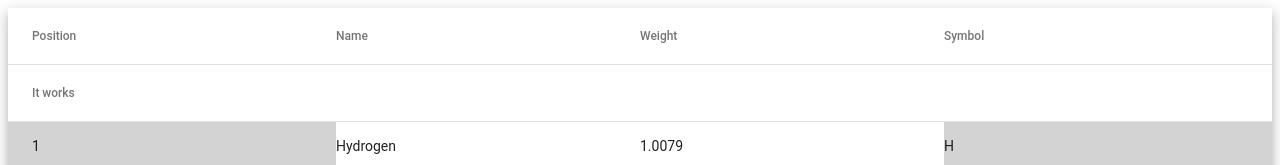
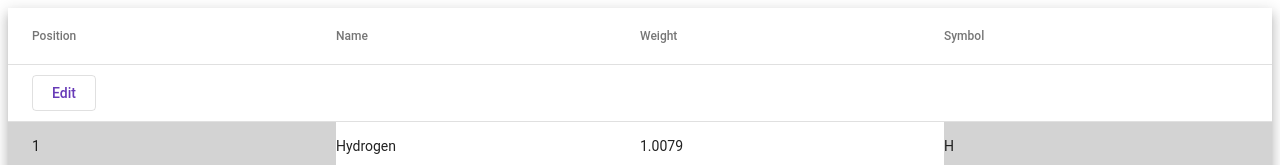
Before and after one commit to ankitpriyarup/inline-edit, an Angular app: page / in a window 1280 px wide. Shown: the top 165 px of the page. Built offline with nearby package versions, Linux system fonts and the light colour scheme.

Commit message:
3 files modified

```diff
--- a/src/app/app.component.html
+++ b/src/app/app.component.html
@@ -1,4 +1,4 @@
-<mat-table #table inlineEdit [dataSource]="dataSource" class="mat-elevation-z8">
+<mat-table inlineEdit [dataSource]="dataSource" class="mat-elevation-z8">
   <ng-container
     *ngFor="let column of columns; let columnIndex = index"
     [matColumnDef]="column.name"
@@ -13,7 +13,9 @@
     >
   </ng-container>
 
-  <inline-edit-controls></inline-edit-controls>
+  <inline-edit-controls>
+    <div class="read-header">Filters go here...</div>
+  </inline-edit-controls>
 
   <mat-header-row
     *matHeaderRowDef="displayedColumns; sticky: true"
--- a/src/app/app.module.ts
+++ b/src/app/app.module.ts
@@ -9,9 +9,10 @@ import {
   InlineEditControls,
   InlineEditDirective,
 } from './inline-edit.directive';
+import { MatButtonModule } from '@angular/material/button';
 
 @NgModule({
-  imports: [BrowserModule, FormsModule, MatTableModule],
+  imports: [BrowserModule, FormsModule, MatTableModule, MatButtonModule],
   declarations: [
     AppComponent,
     HelloComponent,
--- a/src/app/inline-edit.directive.ts
+++ b/src/app/inline-edit.directive.ts
@@ -242,7 +242,10 @@ export class InlineEditDirective {
   template: `
   <ng-container matColumnDef="inline-edit-controls">
     <mat-header-cell *matHeaderCellDef>
-      <p>It works</p>
+      <ng-container *ngIf="!isEditMode">
+        <ng-content select="read-header"></ng-content>
+        <button mat-stroked-button color="primary" (click)="toggleEdit()">Edit</button>
+      </ng-container>
     </mat-header-cell>
   </ng-container>
   <<mat-header-row *matHeaderRowDef="['inline-edit-controls']; sticky: true">
@@ -255,12 +258,22 @@ export class InlineEditControls implements AfterViewInit {
   @ViewChild(MatHeaderRowDef, { static: true })
   private headerRowDef: MatHeaderRowDef | undefined;
 
+  isEditMode = false;
+
   constructor(@Host() private readonly matTable: MatTable<unknown>) {}
 
   public ngAfterViewInit(): void {
-    if (this.headerRowDef) {
-      this.matTable.addHeaderRowDef(this.headerRowDef);
-      this.matTable.addColumnDef(this.columnDef);
+    // https://github.com/angular/components/issues/21791
+    const existingHeaderRowDefs = this.matTable._contentHeaderRowDefs;
+    for (const row of existingHeaderRowDefs.toArray()) {
+      console.log(row);
+      this.matTable.removeHeaderRowDef(row);
     }
+    this.matTable.addHeaderRowDef(this.headerRowDef);
+    this.matTable.addColumnDef(this.columnDef);
+  }
+
+  toggleEdit() {
+    this.isEditMode = !this.isEditMode;
   }
 }
```
